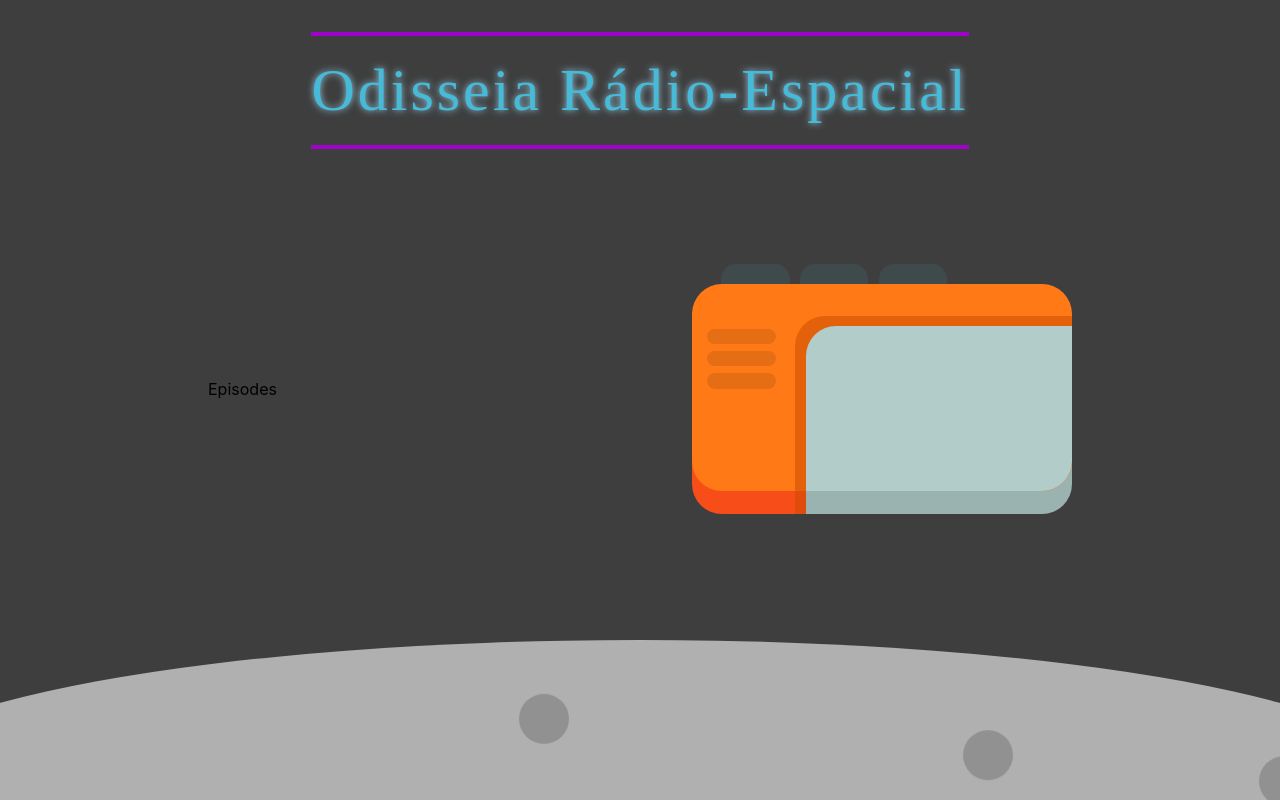
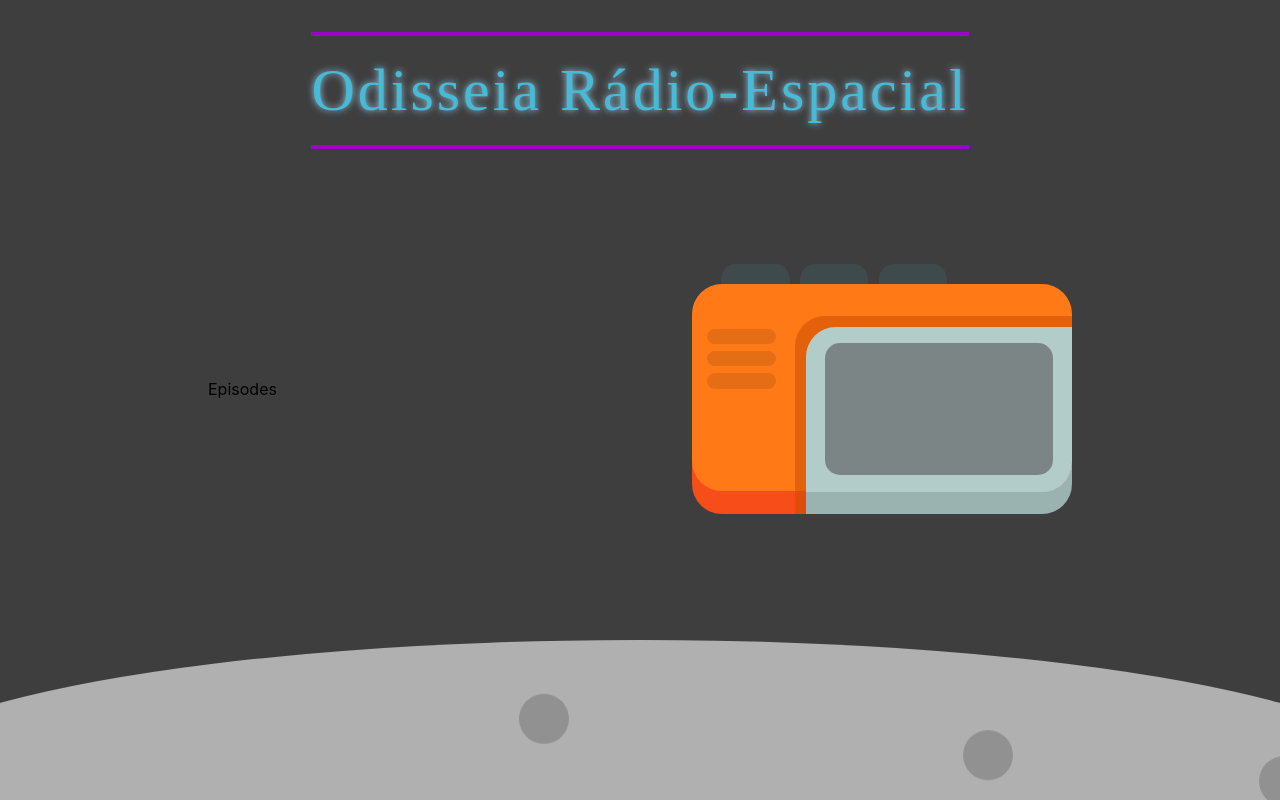
Before and after one commit to Patricdv/odisseia-radio-espacial, a Next.js app: page / in a window 1280 px wide. Built offline with nearby package versions, Linux system fonts and the light colour scheme; a web font is replaced by a local one.

Commit message:
added background do desk

```diff
--- a/components/Mic.js
+++ b/components/Mic.js
@@ -1,4 +1,7 @@
+import { useState } from "react";
+
 export default function Mic() {
+  const [casseteOpen, setCasseteOpen] = useState(false);
   const buttonToggle = (e) => {
     e.target.className =
       e.target.className.indexOf("pushed") > -1
@@ -6,11 +9,8 @@ export default function Mic() {
         : "mic-button pushed";
   };
 
-  const casseteOpenClose = (e) => {
-    e.target.className =
-      e.target.className.indexOf("open") > -1
-        ? "cassete-container"
-        : "cassete-container open";
+  const casseteOpenClose = () => {
+    setCasseteOpen(!casseteOpen);
   };
 
   return (
@@ -31,7 +31,7 @@ export default function Mic() {
         </div>
 
         <div className="body-cassete-container">
-          <div className="cassete-desk"></div>
+          <div className="body-cassete-desk"></div>
         </div>
 
         <div className="radio-bottom">
@@ -41,7 +41,11 @@ export default function Mic() {
         </div>
       </div>
 
-      <div className="cassete-container" onClick={casseteOpenClose}>
+      <div
+        className={`cassete-container ${casseteOpen ? "open" : ""}`}
+        onClick={casseteOpenClose}
+      >
+        <div className="cassete-overlay"></div>
         <div className="cassete-desk"></div>
       </div>
     </div>
--- a/styles/globals.css
+++ b/styles/globals.css
@@ -132,13 +132,20 @@ a {
   z-index: 3;
 }
 
+.body-cassete-desk {
+  width: 93%;
+  height: 93%;
+  margin: 7% 0 0 7%;
+  border-radius: 15px 0;
+  background: #5b6666;
+}
+
 .cassete-container {
   position: absolute;
-  bottom: 9.2%;
+  bottom: 9%;
   right: 0;
   width: 70%;
   height: 66%;
-  background: #b2ccca;
   border-radius: 30px 0 30px 0;
   overflow: hidden;
   z-index: 3;
@@ -149,5 +156,25 @@ a {
 
 .cassete-container.open {
   transform: rotateX(35deg) skewX(-5deg);
-  background: #a5bcba;
 }
+
+.cassete-container.open .cassete-overlay {
+  box-shadow: 0 0 0 50px #b0c7c5;
+}
+
+.cassete-overlay {
+  position: absolute;
+  left: 7%;
+  top: 10%;
+  width: 86%;
+  height: 80%;
+  border-radius: 15px;
+  box-shadow: 0 0 0 50px #b2ccca;
+  z-index: 5;
+}
+
+.cassete-desk {
+  width: 100%;
+  height: 100%;
+  background: rgba(255, 255, 255, 0.2);
+}
```
